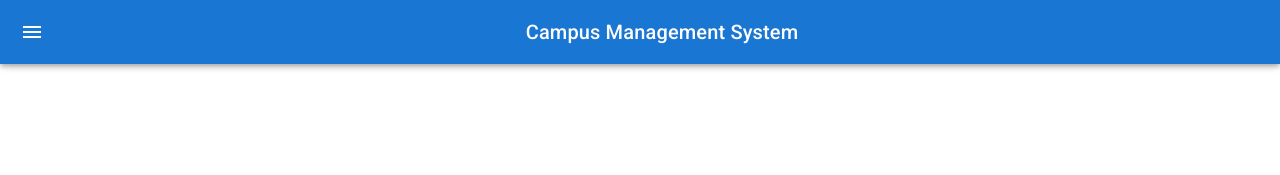
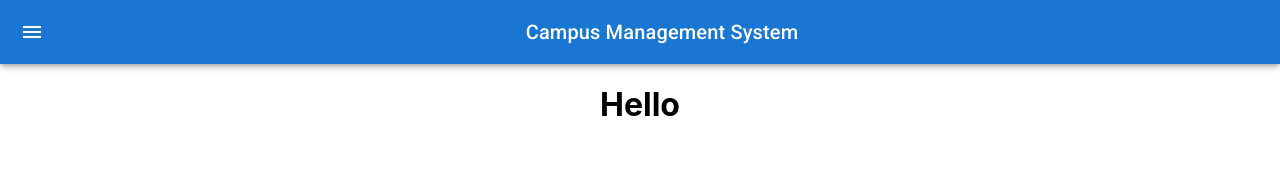
Before and after one commit to JS0Nwong/Assignment-5-CRUD-Application, a React (Create React App) app: page /newcampus in a window 1280 px wide. Shown: the top 175 px of the page. Built offline with nearby package versions, Linux system fonts and the light colour scheme.

Commit message:
made all proper connections

```diff
--- a/src/App.js
+++ b/src/App.js
@@ -10,6 +10,7 @@ import {
   AllCampusesContainer,
   AllStudentsContainer,
   NewStudentContainer,
+  NewCampusContainer,
 } from "./components/containers";
 
 import Header from "./components/Header";
@@ -29,6 +30,7 @@ const App = () => {
         <Route exact path="/students" component={AllStudentsContainer} />
         <Route exact path="/newstudent" component={NewStudentContainer} />
         <Route exact path="/student/:id" component={StudentContainer} />
+        <Route exact path="/newcampus" component={NewCampusContainer} />
       </Switch>
     </div>
   );
--- a/src/components/containers/AllStudentsContainer.js
+++ b/src/components/containers/AllStudentsContainer.js
@@ -7,7 +7,6 @@ If needed, it also defines the component's "connect" function.
 ================================================== */
 import { Component } from "react";
 import { connect } from "react-redux";
-import { withRouter } from "react-router-dom";
 
 import { fetchAllStudentsThunk, deleteStudentThunk } from "../../store/thunks";
 
@@ -52,4 +51,4 @@ const mapDispatch = (dispatch) => {
 // Export store-connected container by default
 // AllStudentsContainer uses "connect" function to connect to Redux Store and to read values from the Store
 // (and re-read the values when the Store State updates).
-export default withRouter(connect(mapState, mapDispatch)(AllStudentsContainer));
+export default connect(mapState, mapDispatch)(AllStudentsContainer);
--- a/src/components/containers/NewCampusContainer.js
+++ b/src/components/containers/NewCampusContainer.js
@@ -1,9 +1,26 @@
 import { Component } from "react";
 import { connect } from "react-redux";
+import { addCampusThunk } from "../../store/thunks";
+import NewCampusView from "../views/NewCampusView";
 
 class NewCampusContainer extends Component {
   constructor() {
     super();
-    this.state = {};
+    this.state = {
+      campusName: "",
+      campusId: null,
+    };
+  }
+
+  render() {
+    return <NewCampusView />;
   }
 }
+
+const mapDispatch = (dispatch) => {
+  return {
+    addCampus: (campus) => dispatch(addCampusThunk(campus)),
+  };
+};
+
+export default connect(null, mapDispatch)(NewCampusContainer);
--- a/src/components/containers/index.js
+++ b/src/components/containers/index.js
@@ -13,3 +13,4 @@ export { default as CampusContainer } from "./CampusContainer";
 export { default as AllStudentsContainer } from "./AllStudentsContainer";
 export { default as StudentContainer } from "./StudentContainer";
 export { default as NewStudentContainer } from "./NewStudentContainer";
+export { default as NewCampusContainer } from "./NewCampusContainer";
--- /dev/null
+++ b/src/components/views/NewCampusView.js
@@ -0,0 +1,9 @@
+const NewCampusView = () => {
+  return (
+    <>
+      <h1>Hello</h1>
+    </>
+  );
+};
+
+export default NewCampusView;
```
